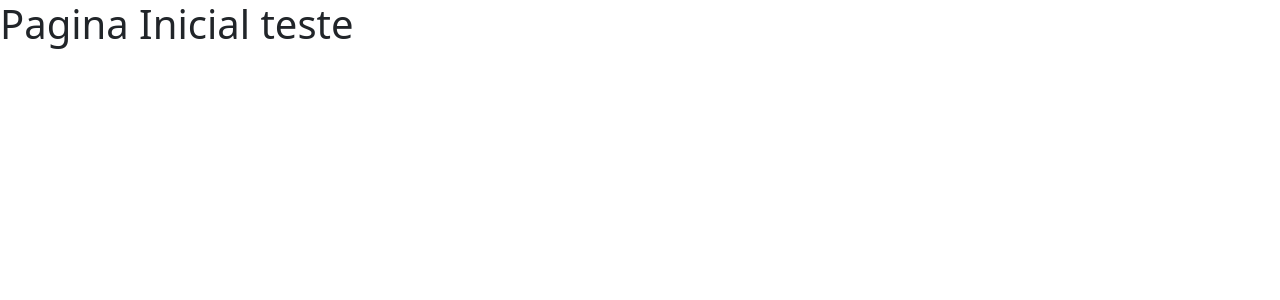
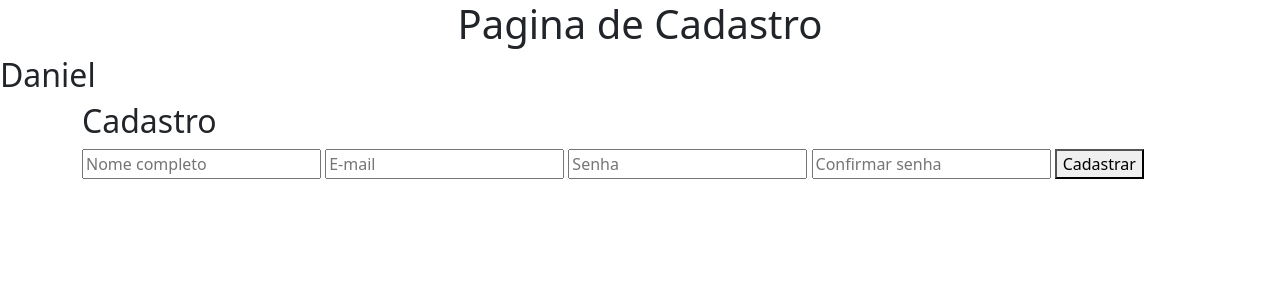
Before and after one commit to Danieljeanb/projetofinalDaniel, a Flask app: page / in a window 1280 px wide. Shown: the top 300 px of the page. Run offline with Flask 3, Linux system fonts and the light colour scheme.

Commit message:
Alteração

```diff
--- a/templates/base.html
+++ b/templates/base.html
@@ -11,6 +11,9 @@
 
     {% endblock %}
 
+
+
+
 </body>
 <script src="https://cdn.jsdelivr.net/npm/bootstrap@5.3.8/dist/js/bootstrap.bundle.min.js" integrity="sha384-FKyoEForCGlyvwx9Hj09JcYn3nv7wiPVlz7YYwJrWVcXK/BmnVDxM+D2scQbITxI" crossorigin="anonymous"></script>
 </html>
--- a/templates/index.html
+++ b/templates/index.html
@@ -2,6 +2,16 @@
 
 {% block conteudo %}
 
-<h1>Pagina Inicial teste</h1>
+<h1 style="text-align: center;">Pagina de Cadastro</h1>
+<h2>Daniel</h2>
+ <div class="container">
+    <h2>Cadastro</h2>
+    <form>
+      <input type="text" placeholder="Nome completo" required>
+      <input type="email" placeholder="E-mail" required>
+      <input type="password" placeholder="Senha" required>
+      <input type="password" placeholder="Confirmar senha" required>
+      <button type="submit">Cadastrar</button>
+
 
 {% endblock %}
```
